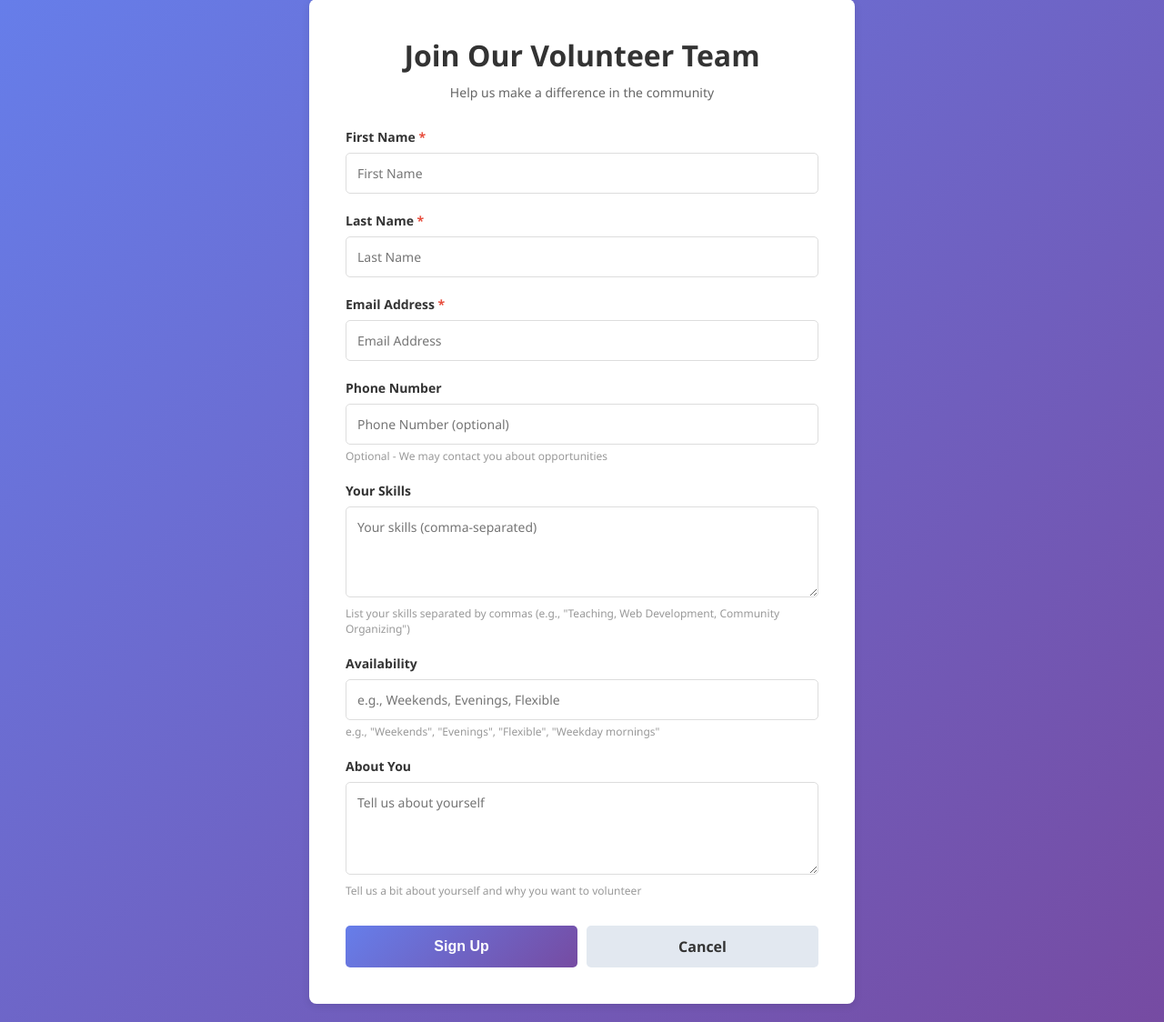
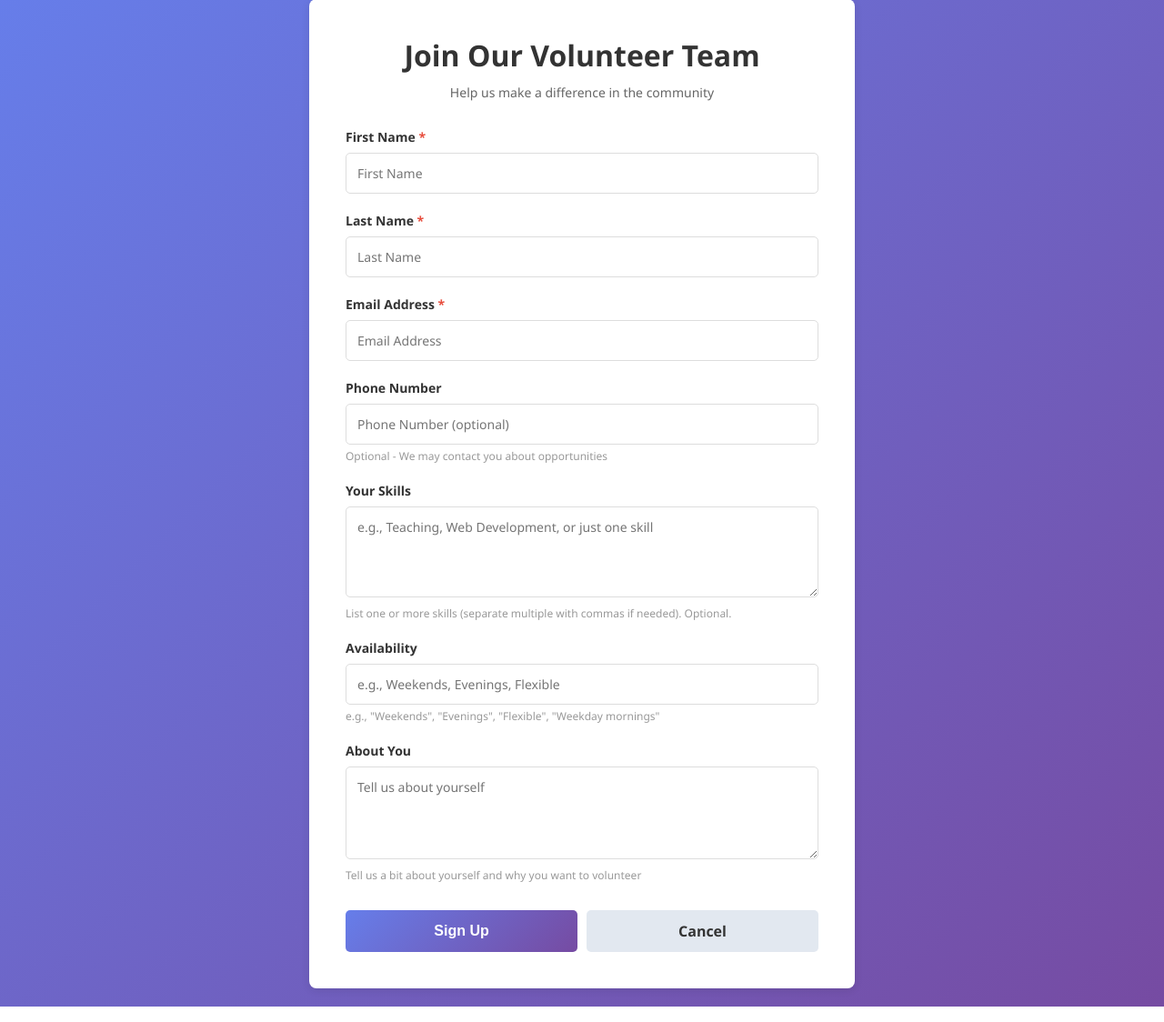
Before and after one commit to joostlaerer/Django, a Django app: page /signup/ in a window 1280 px wide. Shown: the part 21-1145 px from the top of the page at 91% size. Run offline with Django 4.2, Linux system fonts and the light colour scheme.

Commit message:
Fix frivillige form: allow single skill entry and make optional fields truly optional

```diff
--- a/frivillige/forms.py
+++ b/frivillige/forms.py
@@ -11,7 +11,15 @@ class VolunteerSignupForm(forms.ModelForm):
             'last_name': forms.TextInput(attrs={'class': 'form-control', 'placeholder': 'Last Name'}),
             'email': forms.EmailInput(attrs={'class': 'form-control', 'placeholder': 'Email Address'}),
             'phone': forms.TextInput(attrs={'class': 'form-control', 'placeholder': 'Phone Number (optional)'}),
-            'skills': forms.Textarea(attrs={'class': 'form-control', 'placeholder': 'Your skills (comma-separated)', 'rows': 3}),
+            'skills': forms.Textarea(attrs={'class': 'form-control', 'placeholder': 'e.g., Teaching, Web Development, or just one skill', 'rows': 3}),
             'availability': forms.TextInput(attrs={'class': 'form-control', 'placeholder': 'e.g., Weekends, Evenings, Flexible'}),
             'bio': forms.Textarea(attrs={'class': 'form-control', 'placeholder': 'Tell us about yourself', 'rows': 4}),
         }
+
+    def __init__(self, *args, **kwargs):
+        super().__init__(*args, **kwargs)
+        # Make optional fields explicitly not required
+        self.fields['phone'].required = False
+        self.fields['skills'].required = False
+        self.fields['availability'].required = False
+        self.fields['bio'].required = False
--- a/frivillige/models.py
+++ b/frivillige/models.py
@@ -6,7 +6,7 @@ class Volunteer(models.Model):
     last_name = models.CharField(max_length=100)
     email = models.EmailField(unique=True)
     phone = models.CharField(max_length=20, blank=True)
-    skills = models.TextField(blank=True, help_text="Comma-separated list of skills")
+    skills = models.TextField(blank=True, help_text="List your skills (separate multiple skills with commas, or just one is fine)")
     availability = models.CharField(
         max_length=100,
         blank=True,
--- a/frivillige/templates/frivillige/volunteer_signup.html
+++ b/frivillige/templates/frivillige/volunteer_signup.html
@@ -190,7 +190,7 @@
                 <div class="form-group">
                     <label for="{{ form.skills.id_for_label }}">Your Skills</label>
                     {{ form.skills }}
-                    <div class="help-text">List your skills separated by commas (e.g., "Teaching, Web Development, Community Organizing")</div>
+                    <div class="help-text">List one or more skills (separate multiple with commas if needed). Optional.</div>
                     {% if form.skills.errors %}
                         <div class="errors">
                             {{ form.skills.errors }}
```
